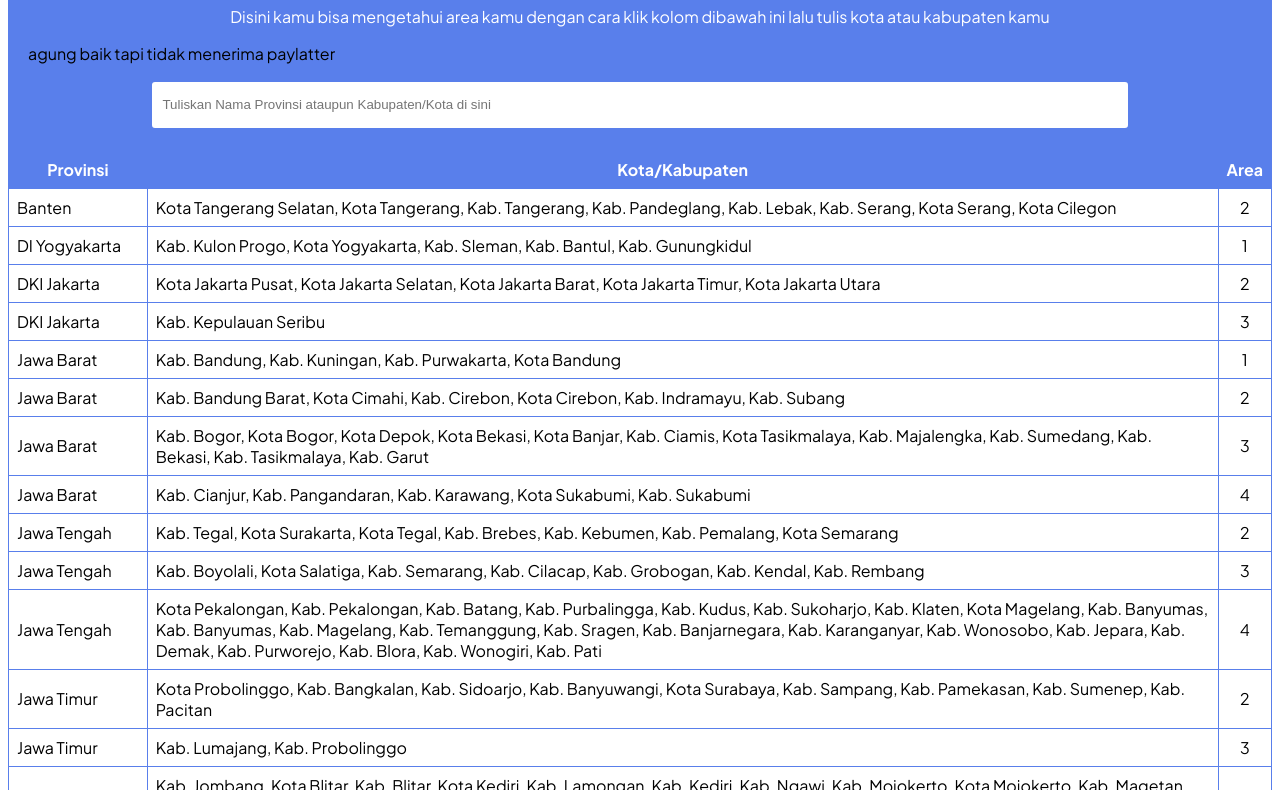
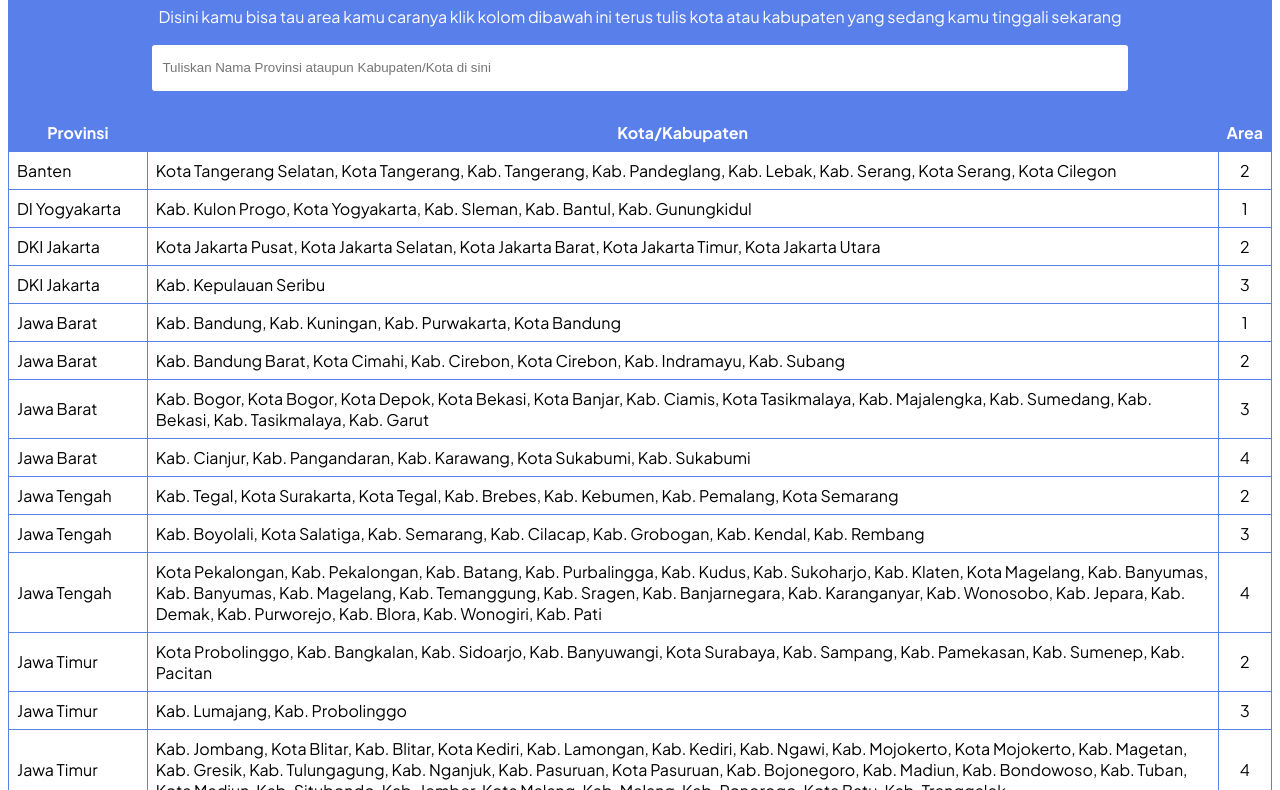
Before and after one commit to salagung023/Area-Akrab, a plain HTML site: page index.html in a window 1280 px wide. Shown: the part 105-895 px from the top of the page. Drawn offline with Linux system fonts and the light colour scheme.

Commit message:
Update index.html

```diff
--- a/index.html
+++ b/index.html
@@ -63,8 +63,7 @@
  <body>
   <div class="search-container">
    <h1 class="judul"> CEK AREA PAKET XL AKRAB </h1>
-   <p class="judul">Disini kamu bisa mengetahui area kamu dengan cara klik kolom dibawah ini lalu tulis kota atau kabupaten kamu</p>
-   <p>agung baik tapi tidak menerima paylatter</p>
+   <p class="judul">Disini kamu bisa tau area kamu caranya klik kolom dibawah ini terus tulis kota atau kabupaten yang sedang kamu tinggali sekarang</p>
    <input type="text" id="searchInput" onkeyup="searchTable()" placeholder="Tuliskan Nama Provinsi ataupun Kabupaten/Kota di sini">
   </div>
   <table id="dataTable">
@@ -419,7 +418,7 @@
    </tbody>
   </table>
   <footer>
-   <h2>Order Here!! klik whatsapp dibawah!!<br> <a href="wa.me/083842866139" target="_blank">WHATSAPP</a><br><a href="https://t.me/AgungYV" target="_blank">Telegram</a></h2> © 2025 アグン マウラナ
+   <h2>Order Here!! klik whatsapp dibawah!!<br><a href="wa.me/083842866139" target="_blank">WHATSAPP</a><br><a href="https://t.me/AgungYV" target="_blank">Telegram</a></h2> © 2025 Agung Maulana
   </footer>
   <script>
 const hilite = (match) => `<span class="highlight">${match}</span>`;
```
